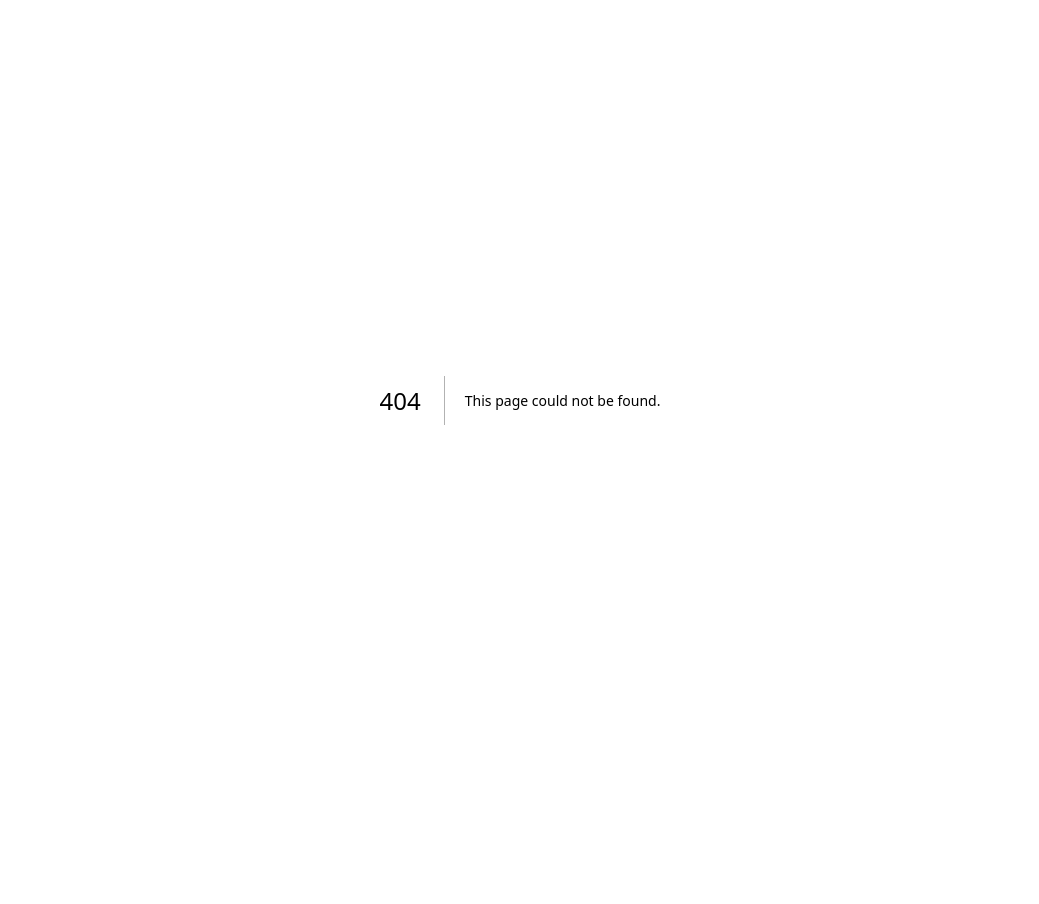
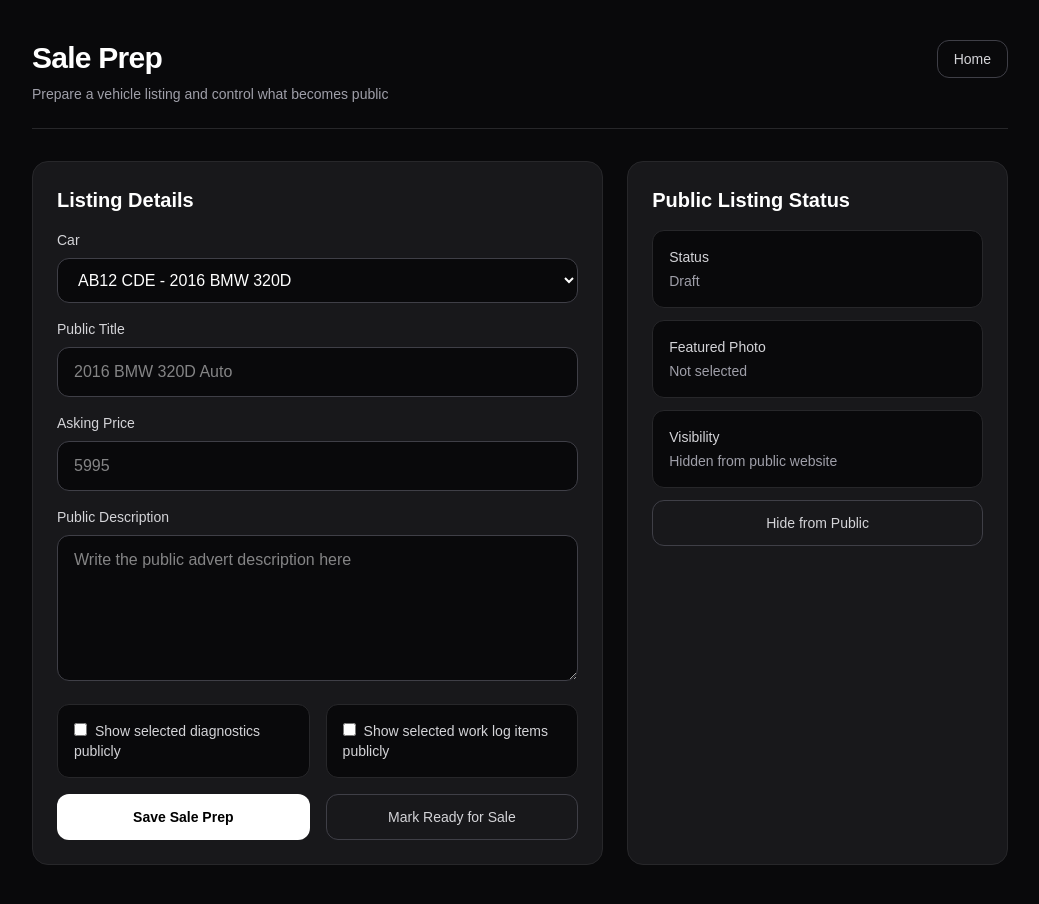
Before and after one commit to EZAutoHub/ez-auto-hub, a Next.js app: page /sale-prep in a window 1280 px wide. Before the commit this address had no page. Shown: the whole page, without its empty margins (120-1159 px from the left). Before the commit the page ends 800 px from the top, so only its background shows below. Built offline with nearby package versions, Linux system fonts and the light colour scheme.

Commit message:
Add sale prep page and car page link

```diff
--- a/app/cars/[id]/page.tsx
+++ b/app/cars/[id]/page.tsx
@@ -104,9 +104,12 @@ export default function CarDetailsPage() {
                 <button className="w-full rounded-xl border border-zinc-700 px-4 py-3 text-sm text-zinc-300">
                   Upload Photos
                 </button>
-                <button className="w-full rounded-xl border border-zinc-700 px-4 py-3 text-sm text-zinc-300">
-                  Open Sale Prep
-                </button>
+               <a
+  href="/sale-prep"
+  className="block w-full rounded-xl border border-zinc-700 px-4 py-3 text-center text-sm text-zinc-300"
+>
+  Open Sale Prep
+</a>
               </div>
             </div>
           </aside>
--- /dev/null
+++ b/app/sale-prep/page.tsx
@@ -0,0 +1,109 @@
+import TopBar from "../components/topbar";
+
+export default function SalePrepPage() {
+  return (
+    <main className="min-h-screen bg-zinc-950 text-white">
+      <div className="mx-auto max-w-5xl px-6 py-10">
+        <TopBar
+          title="Sale Prep"
+          subtitle="Prepare a vehicle listing and control what becomes public"
+          simple
+        />
+
+        <div className="grid gap-6 lg:grid-cols-[1.2fr_0.8fr]">
+          <section className="rounded-2xl border border-zinc-800 bg-zinc-900 p-6">
+            <h2 className="mb-4 text-xl font-semibold">Listing Details</h2>
+
+            <form className="space-y-4">
+              <div>
+                <label className="mb-2 block text-sm text-zinc-300">Car</label>
+                <select className="w-full rounded-xl border border-zinc-700 bg-zinc-950 px-4 py-3 text-white outline-none">
+                  <option>AB12 CDE - 2016 BMW 320D</option>
+                  <option>YX19 FGH - 2019 Ford Transit Custom</option>
+                  <option>LM22 JKL - 2022 Audi A4</option>
+                </select>
+              </div>
+
+              <div>
+                <label className="mb-2 block text-sm text-zinc-300">Public Title</label>
+                <input
+                  type="text"
+                  placeholder="2016 BMW 320D Auto"
+                  className="w-full rounded-xl border border-zinc-700 bg-zinc-950 px-4 py-3 text-white outline-none"
+                />
+              </div>
+
+              <div>
+                <label className="mb-2 block text-sm text-zinc-300">Asking Price</label>
+                <input
+                  type="text"
+                  placeholder="5995"
+                  className="w-full rounded-xl border border-zinc-700 bg-zinc-950 px-4 py-3 text-white outline-none"
+                />
+              </div>
+
+              <div>
+                <label className="mb-2 block text-sm text-zinc-300">Public Description</label>
+                <textarea
+                  rows={5}
+                  placeholder="Write the public advert description here"
+                  className="w-full rounded-xl border border-zinc-700 bg-zinc-950 px-4 py-3 text-white outline-none"
+                />
+              </div>
+
+              <div className="grid gap-4 md:grid-cols-2">
+                <label className="rounded-xl border border-zinc-800 bg-zinc-950 p-4 text-sm text-zinc-300">
+                  <input type="checkbox" className="mr-2" />
+                  Show selected diagnostics publicly
+                </label>
+
+                <label className="rounded-xl border border-zinc-800 bg-zinc-950 p-4 text-sm text-zinc-300">
+                  <input type="checkbox" className="mr-2" />
+                  Show selected work log items publicly
+                </label>
+              </div>
+
+              <div className="grid gap-4 md:grid-cols-2">
+                <button className="rounded-xl bg-white px-5 py-3 text-sm font-semibold text-black">
+                  Save Sale Prep
+                </button>
+
+                <button
+                  type="button"
+                  className="rounded-xl border border-zinc-700 px-5 py-3 text-sm text-zinc-300"
+                >
+                  Mark Ready for Sale
+                </button>
+              </div>
+            </form>
+          </section>
+
+          <aside className="rounded-2xl border border-zinc-800 bg-zinc-900 p-6">
+            <h2 className="mb-4 text-xl font-semibold">Public Listing Status</h2>
+
+            <div className="space-y-3 text-sm text-zinc-300">
+              <div className="rounded-xl border border-zinc-800 bg-zinc-950 p-4">
+                <p className="font-medium">Status</p>
+                <p className="mt-1 text-zinc-400">Draft</p>
+              </div>
+
+              <div className="rounded-xl border border-zinc-800 bg-zinc-950 p-4">
+                <p className="font-medium">Featured Photo</p>
+                <p className="mt-1 text-zinc-400">Not selected</p>
+              </div>
+
+              <div className="rounded-xl border border-zinc-800 bg-zinc-950 p-4">
+                <p className="font-medium">Visibility</p>
+                <p className="mt-1 text-zinc-400">Hidden from public website</p>
+              </div>
+
+              <button className="w-full rounded-xl border border-zinc-700 px-4 py-3 text-sm text-zinc-300">
+                Hide from Public
+              </button>
+            </div>
+          </aside>
+        </div>
+      </div>
+    </main>
+  );
+}
```
